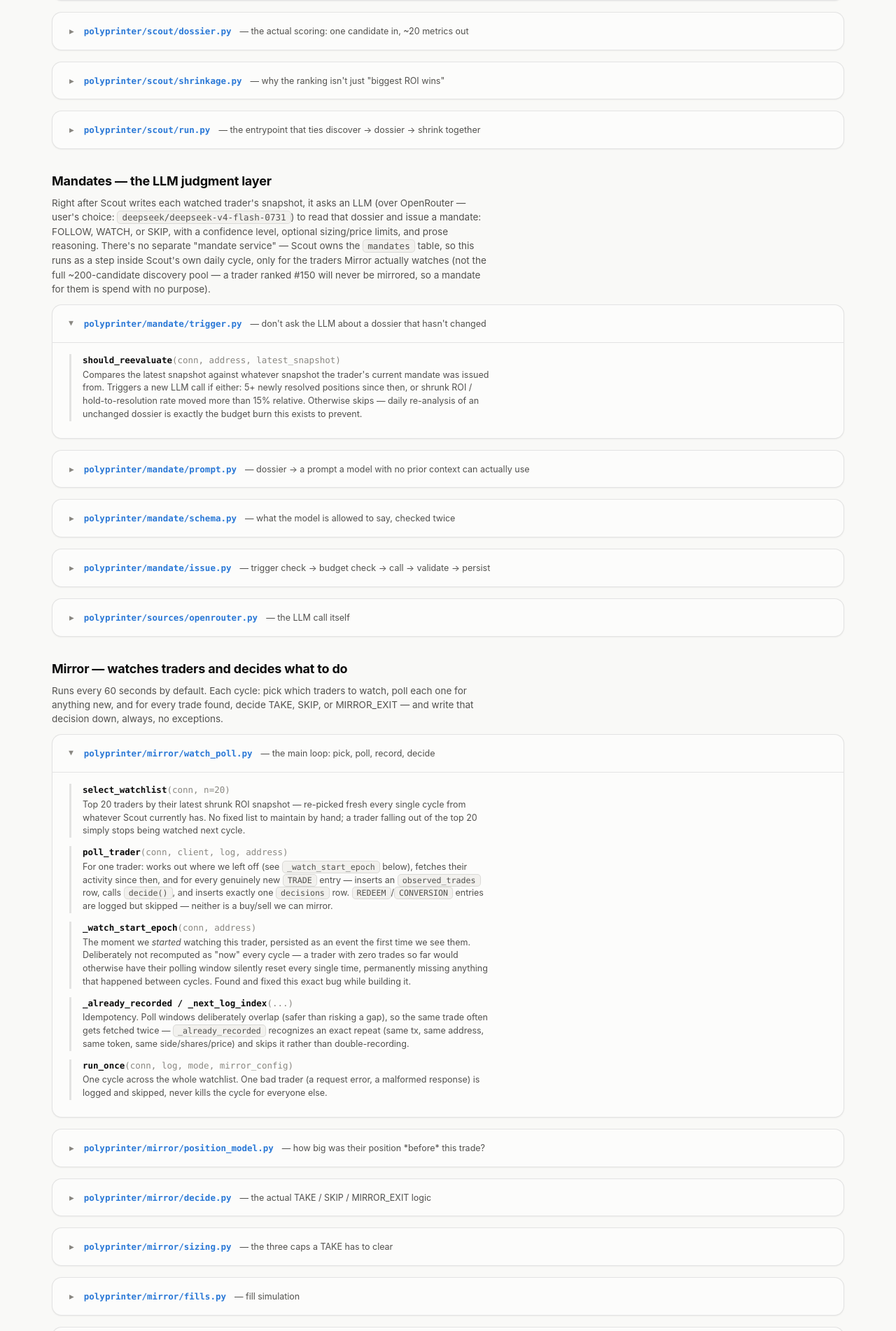
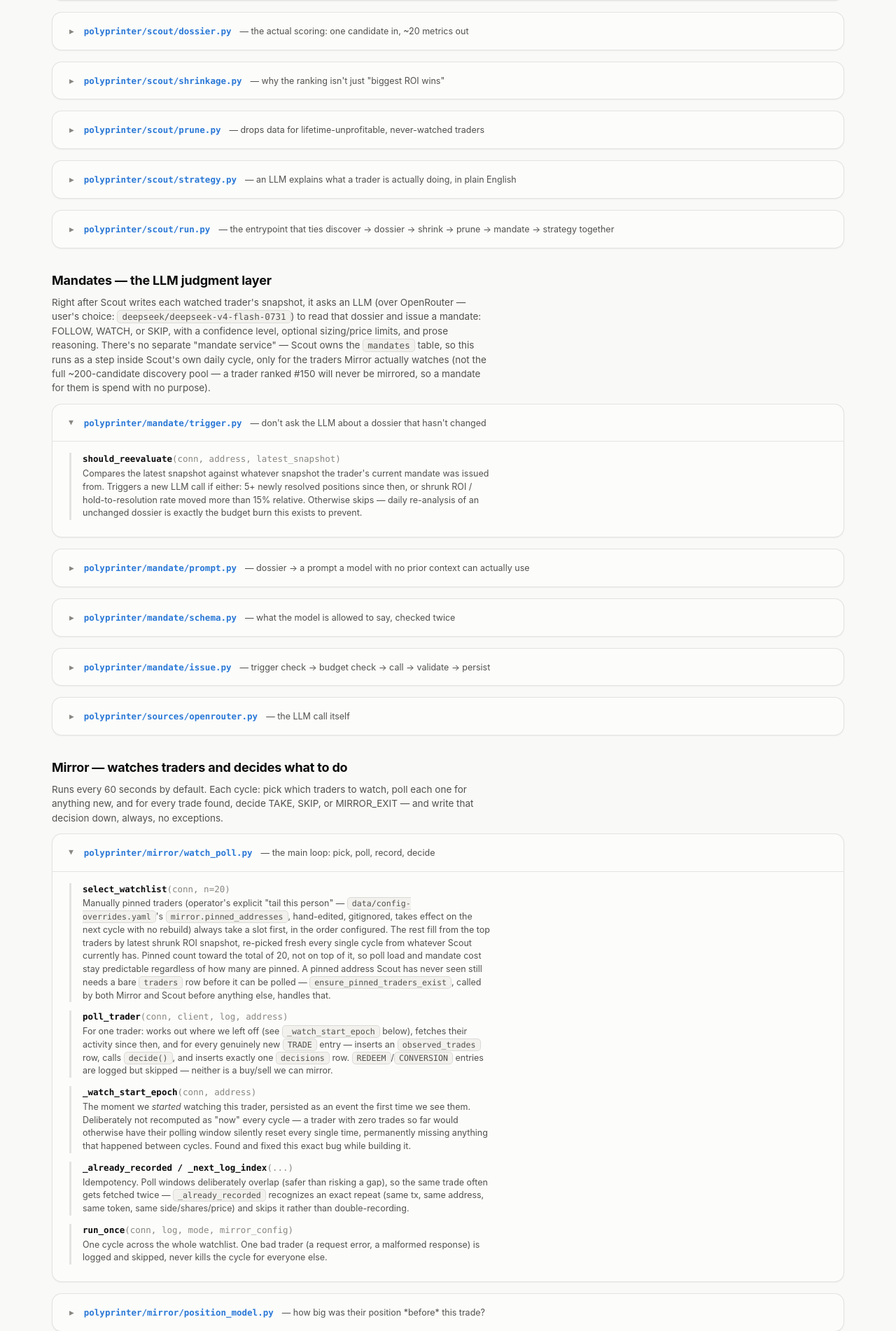
Before and after one commit to ibrahimzaraket/polyprinter, a Flask app: page /how-it-works in a window 1280 px wide. Shown: the part 1304-3206 px from the top of the page at 70% size. Run offline with Flask 3, Linux system fonts and the light colour scheme.

Commit message:
Docs: reflect tailing, strategy narration, and windowed P&L features

```diff
--- a/polyprinter/dashboard/templates/how_it_works.html
+++ b/polyprinter/dashboard/templates/how_it_works.html
@@ -95,12 +95,26 @@
 </details>
 
 <details class="module-card">
-  <summary><span class="module-path">polyprinter/scout/run.py</span><span class="module-summary">— the entrypoint that ties discover &rarr; dossier &rarr; shrink together</span></summary>
+  <summary><span class="module-path">polyprinter/scout/prune.py</span><span class="module-summary">— drops data for lifetime-unprofitable, never-watched traders</span></summary>
+  <div class="module-body">
+    <p>Operator's explicit choice (2026-08-08): if a trader's dossier shows a negative-or-zero lifetime realized P&amp;L, and Mirror has never actually watched or mandated them, and they're not manually pinned (below), their <code>trader_snapshots</code> row and every raw API response mentioning them get deleted rather than kept forever. Never touches anyone who's ever been acted on — that history stays permanent regardless of profitability.</p>
+  </div>
+</details>
+
+<details class="module-card">
+  <summary><span class="module-path">polyprinter/scout/strategy.py</span><span class="module-summary">— an LLM explains what a trader is actually doing, in plain English</span></summary>
+  <div class="module-body">
+    <p>A second, independent LLM call from Mandates &mdash; different question, different budget (config.yaml's <code>strategy.daily_budget_usd</code>, purpose-scoped in <code>llm_calls</code> so it can never eat into the mandate budget or vice versa). Runs for every trader Scout keeps, not just Mirror's watchlist, so any profitable trader on <code>/traders</code> can be understood, not only the ones being tailed. Same delta-trigger discipline as mandate/trigger.py &mdash; only re-generates when the dossier materially changed since the last narrative. Output is a short headline plus a 2-4 sentence explanation, stored on the snapshot row itself and shown on <code>/traders</code> and each trader's own page.</p>
+  </div>
+</details>
+
+<details class="module-card">
+  <summary><span class="module-path">polyprinter/scout/run.py</span><span class="module-summary">— the entrypoint that ties discover &rarr; dossier &rarr; shrink &rarr; prune &rarr; mandate &rarr; strategy together</span></summary>
   <div class="module-body">
     <div class="fn-list">
       <div class="fn-item">
         <div class="fn-name">run_once<span class="paren">(conn, log)</span></div>
-        <div class="fn-desc">One full scan: discover candidates &rarr; compute a dossier for each (one bad candidate is logged and skipped, never kills the run) &rarr; compute the population mean &rarr; shrink every trader's ROI against it &rarr; insert one <code>trader_snapshots</code> row per trader (append-only, never an UPDATE &mdash; a trader's trajectory over time is itself a signal).</div>
+        <div class="fn-desc">One full scan: discover candidates &rarr; compute a dossier for each (one bad candidate is logged and skipped, never kills the run) &rarr; compute the population mean &rarr; shrink every trader's ROI against it &rarr; either purge (prune.py) or insert one <code>trader_snapshots</code> row per kept trader (append-only, never an UPDATE &mdash; a trader's trajectory over time is itself a signal, with the one narrow exception of strategy_summary being filled in moments later on that same fresh row) &rarr; issue mandates for the watchlist &rarr; generate strategy narratives for everyone kept.</div>
       </div>
       <div class="fn-item">
         <div class="fn-name">main<span class="paren">()</span></div>
@@ -183,7 +197,7 @@
     <div class="fn-list">
       <div class="fn-item">
         <div class="fn-name">select_watchlist<span class="paren">(conn, n=20)</span></div>
-        <div class="fn-desc">Top 20 traders by their latest shrunk ROI snapshot &mdash; re-picked fresh every single cycle from whatever Scout currently has. No fixed list to maintain by hand; a trader falling out of the top 20 simply stops being watched next cycle.</div>
+        <div class="fn-desc">Manually pinned traders (operator's explicit "tail this person" &mdash; <code>data/config-overrides.yaml</code>'s <code>mirror.pinned_addresses</code>, hand-edited, gitignored, takes effect on the next cycle with no rebuild) always take a slot first, in the order configured. The rest fill from the top traders by latest shrunk ROI snapshot, re-picked fresh every single cycle from whatever Scout currently has. Pinned count toward the total of 20, not on top of it, so poll load and mandate cost stay predictable regardless of how many are pinned. A pinned address Scout has never seen still needs a bare <code>traders</code> row before it can be polled &mdash; <code>ensure_pinned_traders_exist</code>, called by both Mirror and Scout before anything else, handles that.</div>
       </div>
       <div class="fn-item">
         <div class="fn-name">poll_trader<span class="paren">(conn, client, log, address)</span></div>
@@ -401,7 +415,7 @@
 </div>
 
 <h2>What's real vs. what's still a documented gap</h2>
-<div class="gap-note"><strong>Live and real:</strong> trader discovery &amp; scoring (Scout), shrinkage-adjusted ranking, real-time trade detection &amp; decision-writing (Mirror), position/exit bookkeeping (execute.py) with an approximate fill model, all of it against live Polymarket data, all of it verified by 94 passing tests plus real end-to-end runs.</div>
+<div class="gap-note"><strong>Live and real:</strong> trader discovery &amp; scoring (Scout), shrinkage-adjusted ranking, windowed P&amp;L (24h/7d/lifetime), plain-English strategy narratives (scout/strategy.py) for every kept trader, manual trader pinning, real-time trade detection &amp; decision-writing (Mirror), position/exit bookkeeping (execute.py) with an approximate fill model, all of it against live Polymarket data, all of it verified by 110 passing tests plus real end-to-end runs.</div>
 <div class="gap-note"><strong>Live and real, added Phase 3:</strong> LLM mandate issuance against real dossiers, over OpenRouter, with full prompt/response logging (invariant 4) and a hard daily spend cap — real judgment, real reasoning grounded in real numbers, verified against live runs (including two bugs found and fixed the same day: a reasoning-model token budget pitfall, and a crash-the-whole-batch bug in the mandate loop).</div>
 <div class="gap-note"><strong>Waiting on an actual FOLLOW verdict:</strong> every entry decision still resolves to SKIP in practice — not because the mechanism is missing, but because every real mandate issued so far genuinely came back SKIP. No position has actually opened yet as a result (though the machinery that would is live and tested). A real order-book fill model and category/liquidity mandate rules both stay unbuilt regardless (need endpoints that either aren't verified live or aren't built).</div>
 <div class="gap-note"><strong>In progress, Phase 4:</strong> on-chain event detection (chain.py/watch_events.py) runs live alongside polling, watching the same traders directly on Polygon — but it only logs what it sees, it doesn't drive any decision yet. diff_report.py measures agreement against polling; the exit criterion (PRD &sect;7) is 72 hours clean before polling is ever retired as the thing that actually opens/closes positions.</div>
```
Also changed, not shown: docs/SCHEMA.md (+6 -2 lines), .claude/skills/run-polyprinter/SKILL.md.
